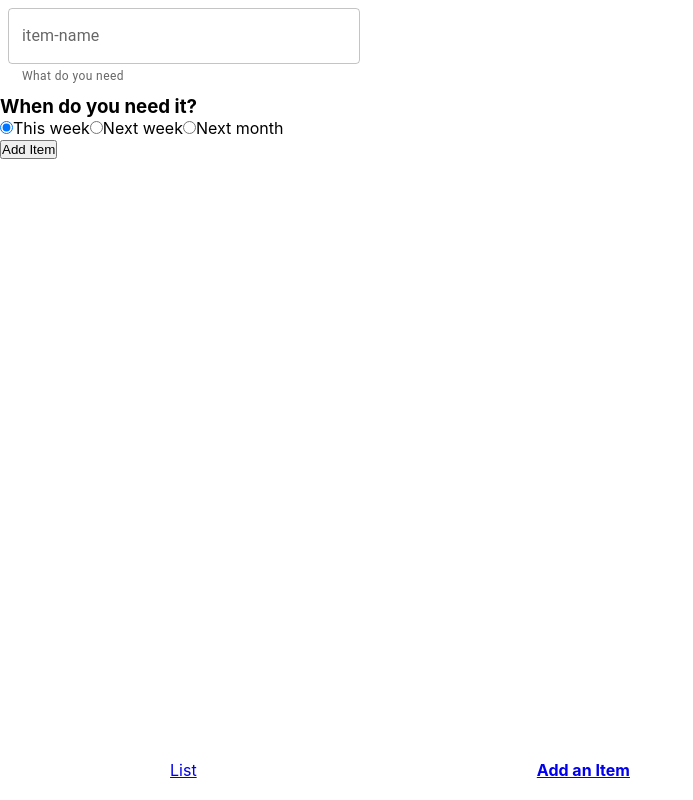
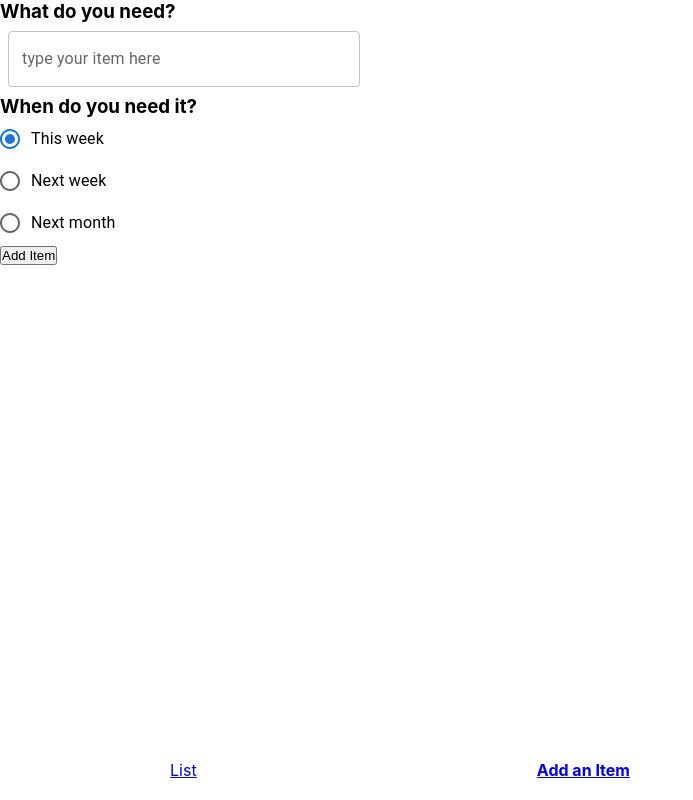
Before and after one commit to the-collab-lab/tcl-31-smart-shopping-list, a React (Create React App) app: page /add in a window 1280 px wide. Shown: the whole page, without its empty margins (0-693 px from the left). Built offline with nearby package versions, Linux system fonts and the light colour scheme.

Commit message:
added material UI radio buttons and text input

```diff
--- a/src/AddForm.js
+++ b/src/AddForm.js
@@ -10,7 +10,6 @@ import { db } from './lib/firebase.js';
 // import { FormControl, FormLabel, RadioGroup, FormControlLabel, Radio  } from '@mui/material';
 import RadioGroup from '@mui/material/RadioGroup';
 import FormControlLabel from '@mui/material/FormControlLabel';
-import FormLabel from '@mui/material/FormLabel';
 import FormControl from '@mui/material/FormControl';
 import Radio from '@mui/material/Radio';
 import TextField from '@mui/material/TextField';
@@ -21,6 +20,7 @@ function AddForm() {
   const [days, setDays] = useState(7);
   const [shoppingList, setShoppingList] = useState([]);
   const [errorMessage, setErrorMessage] = useState('');
+  const [selectedValue, setSelectedValue] = React.useState('a');
 
   const userToken = localStorage.getItem('token');
 
@@ -77,25 +77,10 @@ function AddForm() {
     });
   }
 
-  {
-    /* Attempted radio buttons add copied directly from documentation */
-  }
-  <FormControl component="fieldset">
-    <FormLabel component="legend">Gender</FormLabel>
-    <RadioGroup
-      aria-label="gender"
-      defaultValue="female"
-      name="radio-buttons-group"
-    >
-      <FormControlLabel value="female" control={<Radio />} label="Female" />
-      <FormControlLabel value="male" control={<Radio />} label="Male" />
-      <FormControlLabel value="other" control={<Radio />} label="Other" />
-    </RadioGroup>
-  </FormControl>;
-
   return (
     <form onSubmit={(e) => handleSubmit(e)}>
-      {/* Inicio the MateriaUI */}
+      <h3>What do you need?</h3>
+      {/* Begin the MateriaUI */}
       <Box
         sx={{
           width: 368,
@@ -106,23 +91,53 @@ function AddForm() {
         }}
       >
         <TextField
-          helperText="What do you need"
+          // helperText="What do you need"
           id="demo-helper-text-aligned"
           onChange={(e) => setItem(e.target.value)}
-          label="item-name"
+          label="type your item here"
         />
       </Box>
       {/* finish the materia UI*/}
-      {/*      <label>
-        What do you need?
-        <input
-          type="text"
-          onChange={(e) => setItem(e.target.value)}
-          name="item-name"
-        />
-      </label>*/}
+
       <div>
         <h3>When do you need it?</h3>
+
+        <FormControl component="fieldset">
+          <RadioGroup
+            aria-label="days"
+            defaultValue="7"
+            name="radio-buttons-group"
+          >
+            <FormControlLabel
+              value="7"
+              control={<Radio />}
+              label="This week"
+              id="soon"
+              name="days"
+              checked={days === 7}
+              onChange={handleChange}
+            />
+            <FormControlLabel
+              value="14"
+              control={<Radio />}
+              label="Next week"
+              id="kind-of-soon"
+              name="days"
+              checked={days === 14}
+              onChange={handleChange}
+            />
+            <FormControlLabel
+              value="30"
+              control={<Radio />}
+              label="Next month"
+              id="not-soon"
+              name="days"
+              checked={days === 30}
+              onChange={handleChange}
+            />
+          </RadioGroup>
+        </FormControl>
+        {/* Old Radio buttons before Material UI added, delete if working well!
         <input
           type="radio"
           id="soon"
@@ -149,7 +164,7 @@ function AddForm() {
           checked={days === 30}
           onChange={handleChange}
         />
-        <label htmlFor="not-soon">Next month</label>
+        <label htmlFor="not-soon">Next month</label> */}
       </div>
       <button type="submit">Add Item</button>
 
--- a/src/List.js
+++ b/src/List.js
@@ -14,6 +14,7 @@ import { Link } from 'react-router-dom';
 import { NavigationMenu } from './NavigationMenu';
 import { useHistory } from 'react-router-dom';
 import DeleteButton from './DeleteButton';
+import AddForm from './AddForm';
 
 const convertToDays = (num) => Math.round(num / 1000 / 60 / 60 / 24);
 
@@ -171,6 +172,7 @@ export function List() {
 
   return items.length ? (
     <>
+      <AddForm />
       <label htmlFor="filterItems">Filter items:</label>
       <input
         name="filterItems"
```
